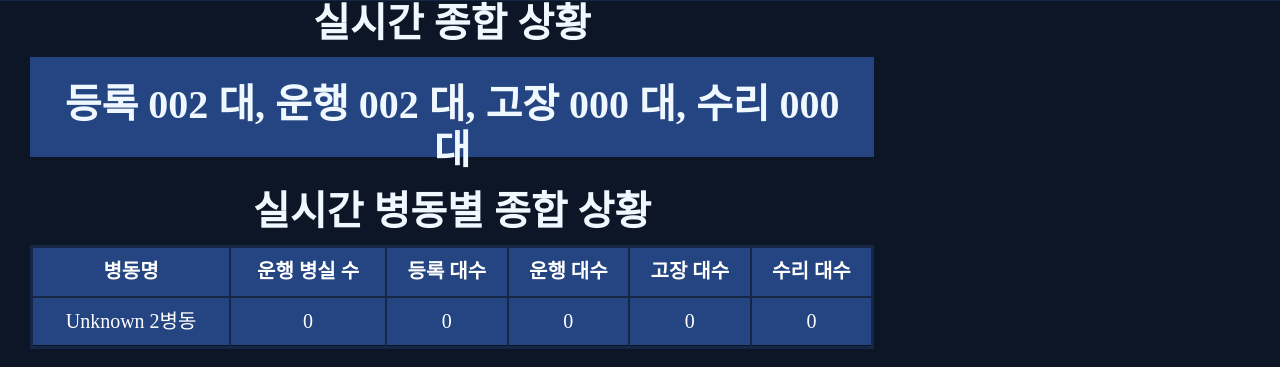
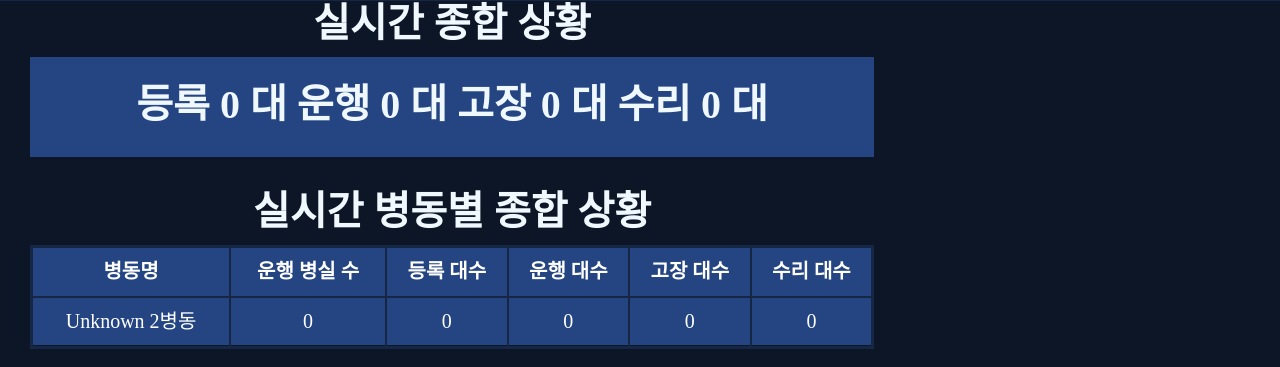
Before and after one commit to wasori/ats-monitoring-system, a Flask app: page /main in a window 1280 px wide. Shown: the part 1035-1402 px from the top of the page. Run offline with Flask 3, Linux system fonts and the light colour scheme; data that the repository does not hold is empty; some libraries are stand-ins or nearby versions.

```diff
--- a/app.py
+++ b/app.py
@@ -100,6 +100,8 @@ def start_mqtt_client():
 
     return client
 
+####################################################################
+
 # Flask 라우팅
 @app.route('/')
 def index():
@@ -108,6 +110,8 @@ def index():
 @app.route('/main')
 def main():
     return render_template('main.html')  # main.html 렌더링
+
+####################################################################
 
 @app.route('/data', methods=['GET'])
 def get_data():
@@ -160,6 +164,21 @@ def get_robo_data():
     db = base.globalDB()
     db.connecter()
     result = db.select_robot_regist(hospital_name,ward)
+    print(result)
+    # JSON 형식으로 결과 반환
+    return jsonify({
+        'total_count': result['total_count'],
+        'operating_count': result['operating_count'],
+        'broken_count': result['broken_count'],
+        'repair_count': result['repair_count']
+    })
+
+@app.route('/get_robo_count_all', methods=['GET'])
+def get_robo_count_all():
+    hospital_name =  request.args.get('hospital_name')
+    db = base.globalDB()
+    db.connecter()
+    result = db.select_robot_count_all(hospital_name)
     print(result)
     # JSON 형식으로 결과 반환
     return jsonify({
--- a/database.py
+++ b/database.py
@@ -368,8 +368,40 @@ class globalDB:
         FROM
             robot_regist_tb
         WHERE
-            hospital_name = '{hospital_name}'
+            hospital_id = '{hospital_name}'
             AND ward = '{ward}'
+        """
+
+        # 쿼리 실행
+        self.cursors.execute(query)
+        receive = self.cursors.fetchone()  # 결과는 한 줄만 반환
+
+        # 결과를 딕셔너리로 반환
+        return {
+            "total_count": int(receive[0]),  # 카운트는 정수로 변환
+            "operating_count": (
+                int(receive[1]) if receive[1] is not None else 0
+            ),  # None이면 0.0으로 설정
+            "broken_count": (
+                int(receive[2]) if receive[2] is not None else 0
+            ),  # None이면 0.0으로 설정
+            "repair_count": (
+                int(receive[3]) if receive[3] is not None else 0
+            ),  # None이면 0.0으로 설정
+        }
+
+    def select_robot_count_all(self, hospital_name):
+        # SQL 쿼리 작성
+        query = f"""
+        SELECT
+            COUNT(*) AS total_count,
+            SUM(CASE WHEN state = '운행' THEN 1 ELSE 0 END) AS operating_count,
+            SUM(CASE WHEN state = '고장' THEN 1 ELSE 0 END) AS broken_count,
+            SUM(CASE WHEN state = '수리' THEN 1 ELSE 0 END) AS repair_count
+        FROM
+            robot_regist_tb
+        WHERE
+            hospital_id = '{hospital_name}'
         """
 
         # 쿼리 실행
--- a/static/js/main.js
+++ b/static/js/main.js
@@ -74,8 +74,7 @@ function fetchData() {
 
 // 병동에 따라 live-map 이미지 업데이트
 function updateLiveMapImage(ward, hospitalName) {
-    getImageUrl(hospitalName, ward)
-        .then(imageUrl => {
+  getImageUrl(hospitalName, ward).then((imageUrl) => {
     if (imageUrl) {
       const liveMapDiv = document.querySelector(".live-map");
       liveMapDiv.style.backgroundImage = `url(${imageUrl})`;
@@ -84,16 +83,20 @@ function updateLiveMapImage(ward, hospitalName) {
 }
 
 function getImageUrl(hospitalName, ward) {
-    return fetch(`/get_image_url?hospital_name=${encodeURIComponent(hospitalName)}&floor=${encodeURIComponent(ward)}`)
-        .then(response => response.json())
-        .then(data => {
+  return fetch(
+    `/get_image_url?hospital_name=${encodeURIComponent(
+      hospitalName
+    )}&floor=${encodeURIComponent(ward)}`
+  )
+    .then((response) => response.json())
+    .then((data) => {
       if (data && data.url) {
         return data.url; // URL이 있으면 반환
       } else {
         throw new Error("이미지를 찾을 수 없습니다.");
       }
     })
-        .catch(error => {
+    .catch((error) => {
       console.error("Error fetching image URL:", error);
       return null; // 오류 발생 시 null 반환
     });
@@ -104,11 +107,11 @@ function loadHospitalImages() {
   const hospitalName = urlParams.get("hospital_name");
 
   fetch(`/get_images?hospital_name=${hospitalName}`)
-        .then(response => response.json())
-        .then(data => {
-            console.log(data)
+    .then((response) => response.json())
+    .then((data) => {
+      // console.log(data)
       const worldMapArea = document.querySelector(".world-map-area"); // .world-map-area 선택
-            worldMapArea.innerHTML = ''; // 기존 내용 초기화
+      worldMapArea.innerHTML = ""; // 기존 내용 초기화
 
       data.images.forEach((imageData, index) => {
         const mapDiv = document.createElement("div");
@@ -119,7 +122,7 @@ function loadHospitalImages() {
         worldMapArea.appendChild(mapDiv);
       });
     })
-        .catch(error => console.error('Error fetching images:', error));
+    .catch((error) => console.error("Error fetching images:", error));
 }
 
 function calculateDurationAndAlert(uptime) {
@@ -172,6 +175,21 @@ for (let i = 0; i < $(".tab-button").length; i++) {
     });
 }
 
+function mainTotalCount() {
+  const urlParams = new URLSearchParams(window.location.search);
+  const hospitalId = urlParams.get("hospital_name"); // URL 파라미터에서 hospital_name 가져오기
+
+  fetch(`/get_robo_count_all?hospital_name=${hospitalId}`)
+    .then((response) => response.json())
+    .then((data) => {
+      // 응답으로 받은 데이터를 사용해 테이블의 데이터를 업데이트
+      document.getElementById("total_count_all").innerText = data.total_count; // 전체 등록된 로봇 수
+      document.getElementById("operating_count_all").innerText = data.operating_count; // 운행 중인 로봇 수
+      document.getElementById("broken_count_all").innerText = data.broken_count; // 고장난 로봇 수
+      document.getElementById("repair_count_all").innerText = data.repair_count; // 수리 중인 로봇 수
+    });
+}
+
 function updateTable(wardName) {
   const urlParams = new URLSearchParams(window.location.search);
   const hospitalId = urlParams.get("hospital_name"); // URL 파라미터에서 hospital_name 가져오기
@@ -181,10 +199,16 @@ function updateTable(wardName) {
     .then((response) => response.json())
     .then((hospitalData) => {
       // 병원 이름을 ward-name 요소에 설정
-            document.getElementById("ward-name").innerText = `${hospitalData.hospital_name} ${wardName}`;
+      document.getElementById(
+        "ward-name"
+      ).innerText = `${hospitalData.hospital_name} ${wardName}`;
 
       // 서버에서 병동 데이터를 가져오기 위한 API 호출, 병원 이름을 함께 전송
-            return fetch(`/get_hos_data?ward=${wardName}&hospital_name=${encodeURIComponent(hospitalData.hospital_name)}`);
+      return fetch(
+        `/get_hos_data?ward=${wardName}&hospital_name=${encodeURIComponent(
+          hospitalData.hospital_name
+        )}`
+      );
     })
     .then((response) => response.json())
     .then((data) => {
@@ -192,13 +216,18 @@ function updateTable(wardName) {
       document.getElementById("room-count").innerText = data.count; // 병실 수를 업데이트
 
       // 여기서 병원 이름을 함께 전송하여 로봇 등록 데이터를 가져오는 API 호출
-            return fetch(`/get_robo_regist_data?ward=${wardName}&hospital_name=${encodeURIComponent(data.hospital_name)}`);
+      return fetch(
+        `/get_robo_regist_data?ward=${wardName}&hospital_name=${encodeURIComponent(
+          hospitalId
+        )}`
+      );
     })
     .then((response) => response.json())
     .then((data) => {
       // 응답으로 받은 데이터를 사용해 테이블의 데이터를 업데이트
       document.getElementById("total_count").innerText = data.total_count; // 전체 등록된 로봇 수
-            document.getElementById("operating_count").innerText = data.operating_count; // 운행 중인 로봇 수
+      document.getElementById("operating_count").innerText =
+        data.operating_count; // 운행 중인 로봇 수
       document.getElementById("broken_count").innerText = data.broken_count; // 고장난 로봇 수
       document.getElementById("repair_count").innerText = data.repair_count; // 수리 중인 로봇 수
     })
@@ -855,7 +884,8 @@ window.onload = function () {
   updateRoboTable();
   get_total_alert_Table("total_alert_table");
   get_total_alert_Table("total_alert_table2");
-    loadHospitalImages()
+  loadHospitalImages();
+  mainTotalCount();
 };
 
 updateTime();
--- a/static/js/temp.js
+++ b/static/js/temp.js
@@ -57,6 +57,6 @@ fetchtemp()
 
 setInterval(fetchtemp,5000)
 setInterval(fetchData, 5000);
-setInterval(fetch_sensor,5000);
-setInterval(fetch_vision,5000);
-setInterval(fetch_robot,5000);
+// setInterval(fetch_sensor,5000);
+// setInterval(fetch_vision,5000);
+// setInterval(fetch_robot,5000);
--- a/templates/main.html
+++ b/templates/main.html
@@ -41,17 +41,14 @@
     <div class="tab-page show">
         <div class="world-map-area">
          <!--<canvas id="canvas" class="world-map-canvas"></canvas>-->
-            <div class="map1" onclick="updateTable('2병동')"></div>
-            <div class="map2" onclick="updateTable('3병동')"></div>
-            <div class="map3" onclick="updateTable('4병동')"></div>
-            <div class="map4" onclick="updateTable('5병동')"></div>
-            <div class="map5" onclick="updateTable('6병동')"></div>
-            <div class="map6" onclick="updateTable('7병동')"></div>
         </div>
         <div class="main-title">
             <p>실시간 종합 상황</p>
             <div class="main-title-table">
-                <p>등록 002 대, 운행 002 대, 고장 000 대, 수리 000 대</p>
+                <p>등록 <span id="total_count_all"></span> 대
+                    운행 <span id="operating_count_all"></span> 대
+                    고장 <span id="broken_count_all"></span> 대
+                    수리 <span id="repair_count_all"></span> 대</p>
             </div>
         </div>
         <div class="main-middle-title">
```
Also changed, not shown: mqtt_client.py (deleted, +0 -7 lines), static/img/daon/daon_2F.png (renamed from static/img/daon_2F.png), static/img/daon/daon_3F.png (renamed from static/img/daon_3F.png), static/img/daon/daon_4F.png (renamed from static/img/daon_4F.png), static/img/daon/daon_5F.png (renamed from static/img/daon_5F.png), static/img/daon/daon_6F.png (renamed from static/img/daon_6F.png), static/img/daon/daon_7F.png (renamed from static/img/daon_7F.png), static/img/ulsan/ulsan_2F.png (added), static/img/ulsan/ulsan_3F.png (added), static/img/ulsan_2F.png (deleted). Lines whose indentation alone changed are shown as unchanged.
